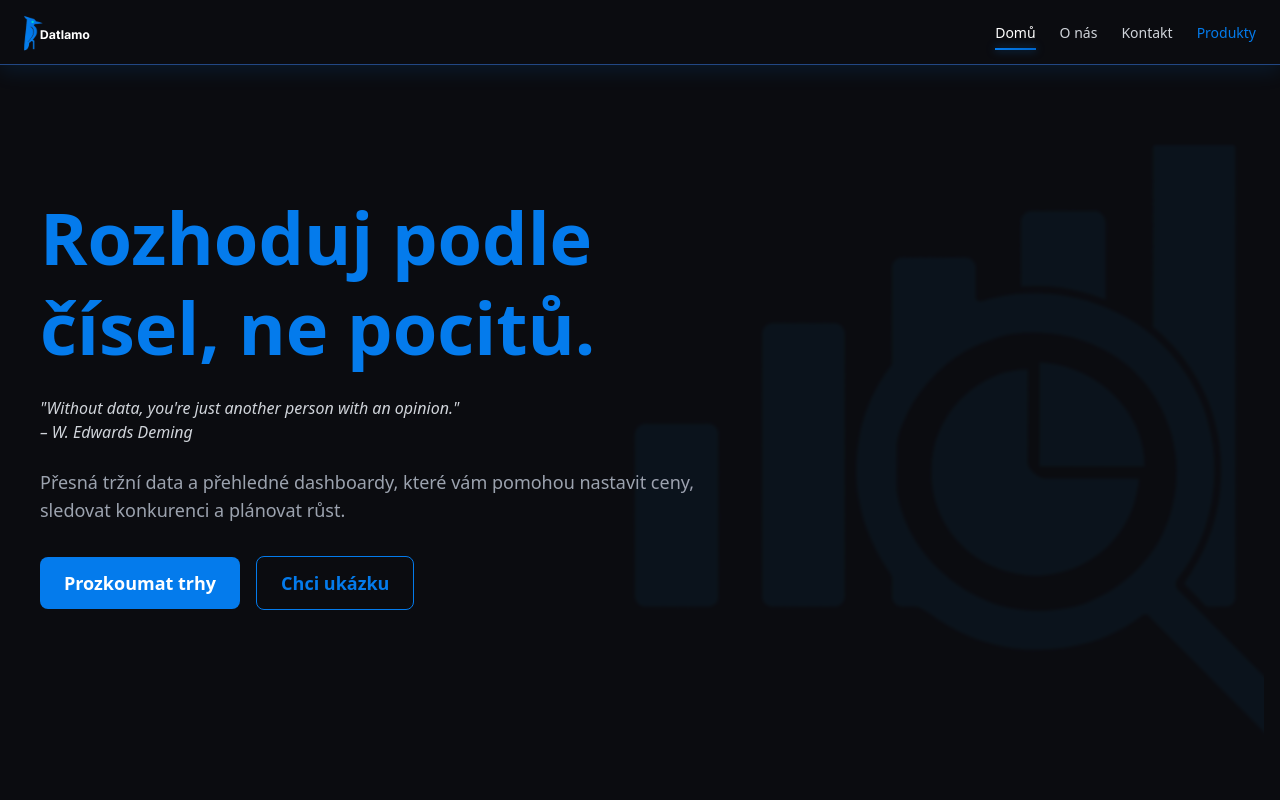
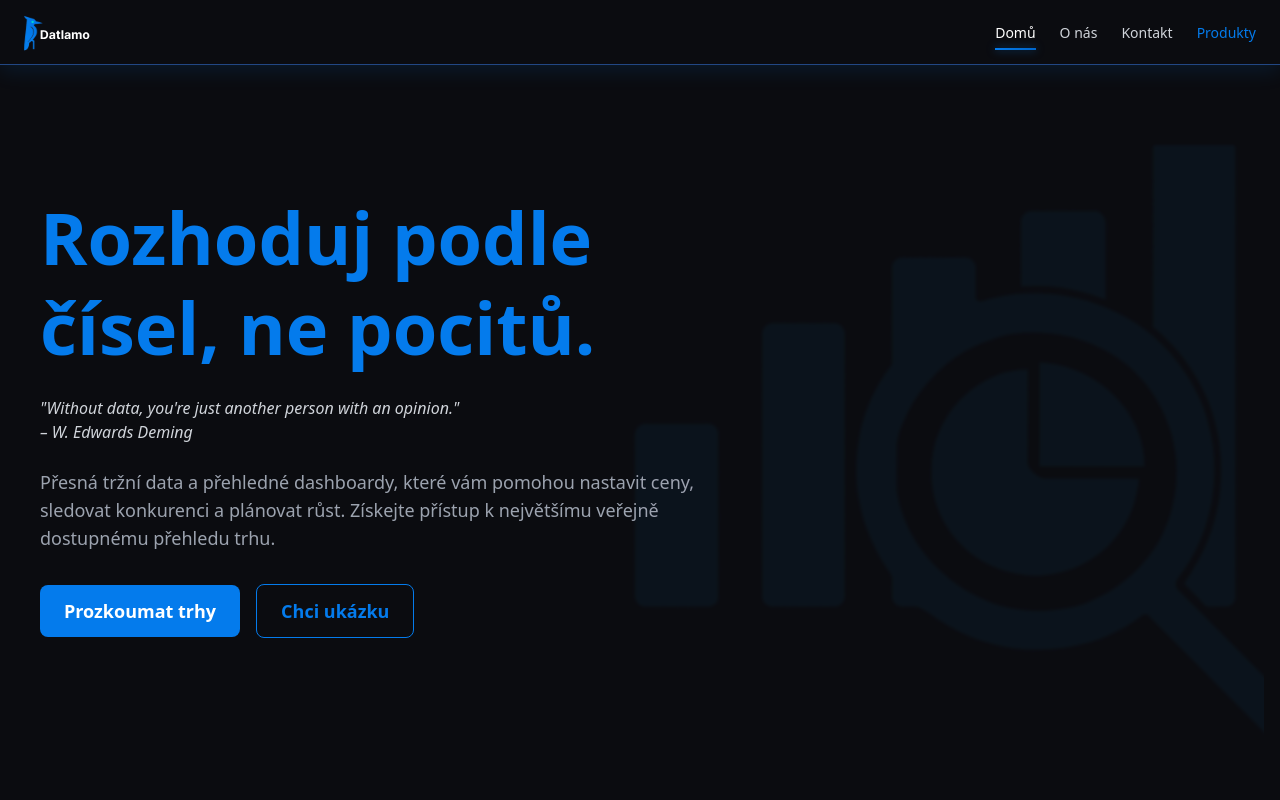
Before and after one commit to matejmuzik/my-nextjs-app, a Next.js app: page / in a window 1280 px wide. Shown: the top 800 px of the page. Built offline with nearby package versions, Linux system fonts and the light colour scheme.

Commit message:
Enhance description with market overview details
Updated text to include additional information about market overview.

```diff
--- a/app/page.tsx
+++ b/app/page.tsx
@@ -18,7 +18,7 @@ export default function Page() {
 
             <p className="text-gray-400 mt-6 mb-8 text-base md:text-lg max-w-2xl">
               Přesná tržní data a přehledné dashboardy, které vám pomohou
-              nastavit ceny, sledovat konkurenci a plánovat růst.
+              nastavit ceny, sledovat konkurenci a plánovat růst. Získejte přístup k největšímu veřejně dostupnému přehledu trhu.
             </p>
 
             <Link
```
